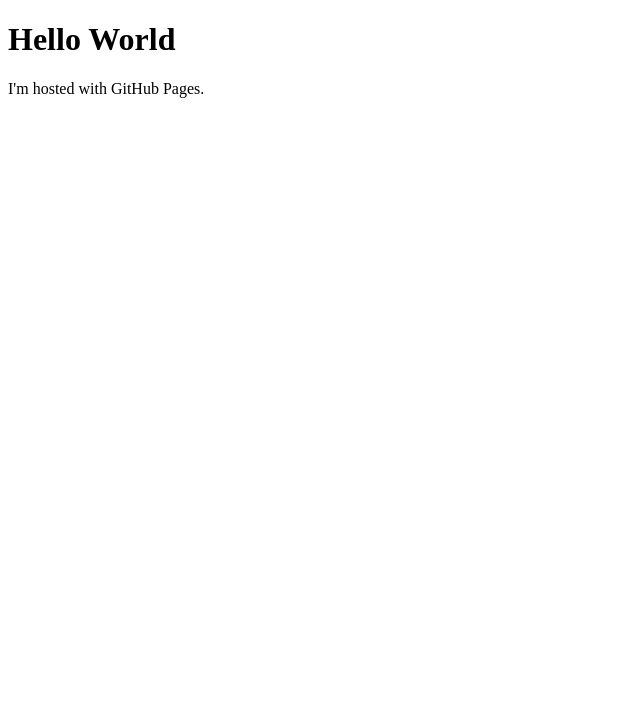
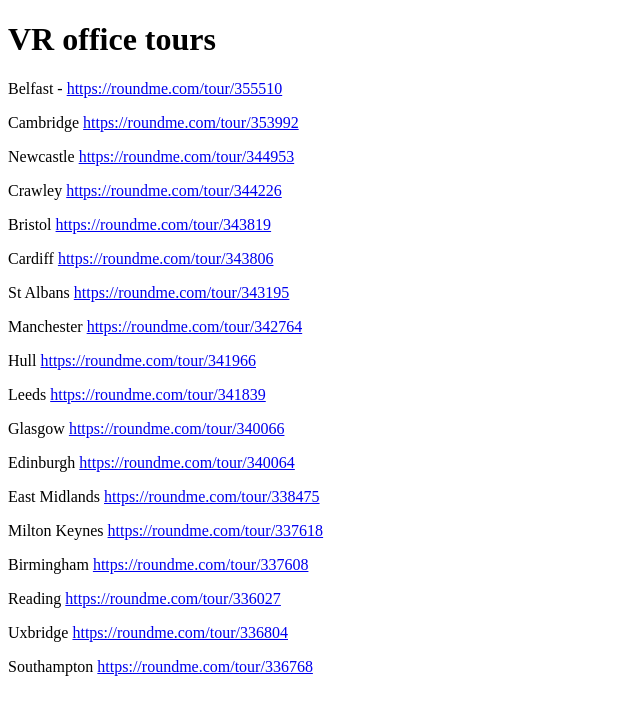
Before and after one commit to ldinnovation/vrofficetours, a plain HTML site: page index.html in a window 1280 px wide. Shown: the whole page, without its empty margins (0-640 px from the left). Drawn offline with Linux system fonts and the light colour scheme.

Commit message:
Update index.html

```diff
--- a/index.html
+++ b/index.html
@@ -1,7 +1,24 @@
 <!DOCTYPE html>
 <html>
 <body>
-<h1>Hello World</h1>
-<p>I'm hosted with GitHub Pages.</p>
+<h1>VR office tours</h1>
+  <p>Belfast - <a href="https://roundme.com/tour/355510">https://roundme.com/tour/355510</a></p>
+  <p>Cambridge <a href="https://roundme.com/tour/353992">https://roundme.com/tour/353992</a></p>
+  <p>Newcastle <a href="https://roundme.com/tour/344953">https://roundme.com/tour/344953</a></p>
+  <p>Crawley <a href="https://roundme.com/tour/344226">https://roundme.com/tour/344226</a></p>
+  <p>Bristol <a href="https://roundme.com/tour/343819">https://roundme.com/tour/343819</a></p>
+  <p>Cardiff <a href="https://roundme.com/tour/343806">https://roundme.com/tour/343806</a></p>
+  <p>St Albans <a href="https://roundme.com/tour/343195">https://roundme.com/tour/343195</a></p>
+  <p>Manchester <a href="https://roundme.com/tour/342764">https://roundme.com/tour/342764</a></p>
+  <p>Hull <a href="https://roundme.com/tour/341966">https://roundme.com/tour/341966</a></p>
+  <p>Leeds <a href="https://roundme.com/tour/341839">https://roundme.com/tour/341839</a></p>
+  <p>Glasgow <a href="https://roundme.com/tour/340066">https://roundme.com/tour/340066</a></p>
+  <p>Edinburgh <a href="https://roundme.com/tour/340064">https://roundme.com/tour/340064</a></p>
+  <p>East Midlands <a href="https://roundme.com/tour/338475">https://roundme.com/tour/338475</a></p>
+  <p>Milton Keynes <a href="https://roundme.com/tour/337618">https://roundme.com/tour/337618</a></p>
+  <p>Birmingham <a href="https://roundme.com/tour/337608">https://roundme.com/tour/337608</a></p>
+  <p>Reading <a href="https://roundme.com/tour/336027">https://roundme.com/tour/336027</a></p>
+  <p>Uxbridge <a href="https://roundme.com/tour/336804">https://roundme.com/tour/336804</a></p>
+  <p>Southampton <a href="https://roundme.com/tour/336768">https://roundme.com/tour/336768</a></p>
 </body>
 </html>
```
